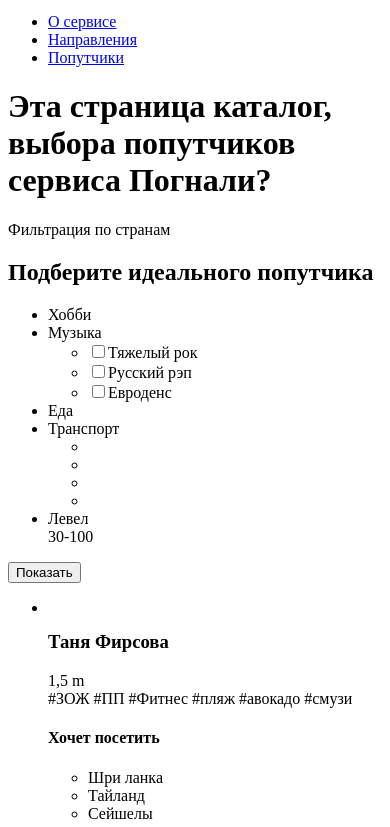
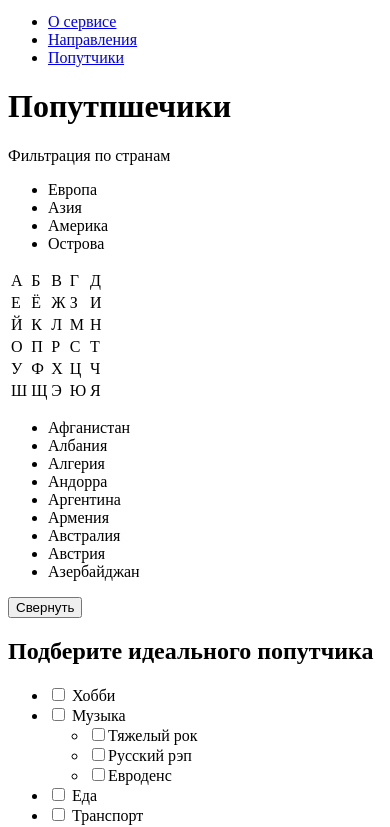
Before and after one commit to AlexeySamosadov/886637-pognali-17, a website: page source/catalog.html in a window 390 px wide. Shown: the part 51-878 px from the top of the page. Drawn offline with Linux system fonts and the light colour scheme.

Commit message:
Исправил каталог

```diff
--- a/source/catalog.html
+++ b/source/catalog.html
@@ -9,7 +9,7 @@
         <img class="page-header__logo-image" src="" alt="Сервис поиска попутчиков - Погнали?" width="100" height="19">
       </a>
       <nav class="main-nav">
-        <button class="main-nav_toggle">
+        <button class="main-nav__toggle">
           Открыть меню
         </button>
         <div class="main-nam__wrapper">
@@ -28,28 +28,106 @@
       </nav>
     </header>
     <main>
-      <h1 class="vissualy-hidden">
-        Эта страница каталог, выбора попутчиков сервиса Погнали?
+      <h1 class="page-title">
+        Попутпшечики
       </h1>
+      <section class="filter-by-country">
+        <div class="filter-by-country__filter">
+          <span class="filter-by-country__filter-icon1"></span>
+           Фильтрация по странам
+          <span class="filter-by-country__filter-icon2"></span>
+        </div>
+        <div class="filter-by-country__block">
+          <ul class="filter-by-country__region-list">
+            <li class="filter-by-country__region-item">Европа</li>
+            <li class="filter-by-country__region-item">Азия</li>
+            <li class="filter-by-country__region-item">Америка</li>
+            <li class="filter-by-country__region-item">Острова</li>
+          </ul>
+          <table class="filter-by-country__region-table">
+            <tr>
+              <td>A</td>
+              <td>Б</td>
+              <td>В</td>
+              <td>Г</td>
+              <td>Д</td>
+            </tr>
+            <tr>
+              <td>Е</td>
+              <td>Ё</td>
+              <td>Ж</td>
+              <td>З</td>
+              <td>И</td>
+            </tr>
+            <tr>
+              <td>Й</td>
+              <td>К</td>
+              <td>Л</td>
+              <td>М</td>
+              <td>Н</td>
+            </tr>
+            <tr>
+              <td>О</td>
+              <td>П</td>
+              <td>Р</td>
+              <td>С</td>
+              <td>Т</td>
+            </tr>
+            <tr>
+              <td>У</td>
+              <td>Ф</td>
+              <td>Х</td>
+              <td>Ц</td>
+              <td>Ч</td>
+            </tr>
+            <tr>
+              <td>Ш</td>
+              <td>Щ</td>
+              <td>Э</td>
+              <td>Ю</td>
+              <td>Я</td>
+            </tr>
+          </table>
+          <ul class="filter-by-country__countries-list">
+            <li class="filter-by-country__countries-item">Афганистан</li>
+            <li class="filter-by-country__countries-item">Албания</li>
+            <li class="filter-by-country__countries-item">Алгерия</li>
+            <li class="filter-by-country__countries-item">Андорра</li>
+            <li class="filter-by-country__countries-item">Аргентина</li>
+            <li class="filter-by-country__countries-item">Армения</li>
+            <li class="filter-by-country__countries-item">Австралия</li>
+            <li class="filter-by-country__countries-item">Австрия</li>
+            <li class="filter-by-country__countries-item">Азербайджан</li>
+          </ul>
+          <button class="button filter-by-country__button-close">Свернуть</button>
+        </div>
+      </section>
       <section class="catalog">
-        <div class="catalog__filter-vy-country">
-          Фильтрация по странам
-        </div>
         <form method="post" class="catalog__filter">
           <h2 class="catalog__filter-title">Подберите идеального попутчика</h2>
           <ul class="catalog__filte-list">
-            <li class="catalog__filter-option">Хобби</li>
             <li class="catalog__filter-option">
-              Музыка
+              <input type="checkbox" id="filter-hobby">
+              <label  for="filter-hobby">Хобби</label>
+              <ul class="catalog__filter-hobby-list"></ul>
+            </li>
+            <li class="catalog__filter-option">
+              <input type="checkbox" id="filter-music">
+              <label class="catalog__filter-option-button" for="filter-music">Музыка</label>
               <ul class="catalog__filter-music-list">
                 <li><input type="checkbox" id="hard-rock"><label for="hard-rock">Тяжелый рок</label></li>
                 <li><input type="checkbox" id="russian-rap"><label for="russian-rap">Русский рэп</label></li>
                 <li><input type="checkbox" id="eurodans"><label for="eurodans">Евроденс</label></li>
               </ul>
             </li>
-            <li class="catalog__filter-option">Еда</li>
             <li class="catalog__filter-option">
-              Транспорт
+              <input type="checkbox" id="filter-food">
+              <label class="catalog__filter-option-label" for="filter-food">Еда</label>
+              <ul class="catalog__filter-food-list"></ul>
+            </li>
+            <li class="catalog__filter-option">
+              <input type="checkbox" id="filter-transport">
+              <label class="catalog__filter-option-label" for="filter-transport">Транспорт</label>
               <ul class="catalog__filter-transport-list">
                 <li aria-label="Самолет"></li>
                 <li aria-label="Автобус"></li>
@@ -58,7 +136,8 @@
               </ul>
             </li>
             <li class="catalog__filter-option">
-              Левел
+              <input type="checkbox" id="filter-level">
+              <label class="catalog__filter-option-label" for="filter-level">Левел</label>
               <div class="catalog__filter-level">
                 30-100
               </div>
@@ -66,7 +145,7 @@
               </div>
             </li>
           </ul>
-          <button class="catalog__filter-button">Показать</button>
+          <button class="button catalog__filter-button">Показать</button>
         </form>
         <ul class="catalog__list">
           <li class="catalog__list-item">
```
Also changed, not shown: source/index.html (+7 -6 lines), source/js/form.html (added, +48 -0 lines).
